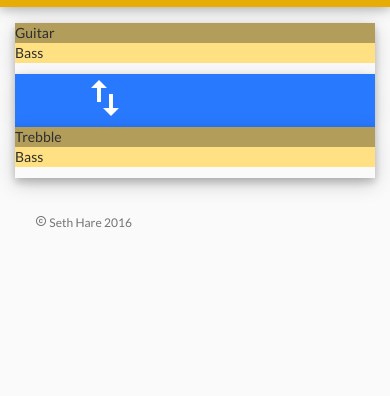
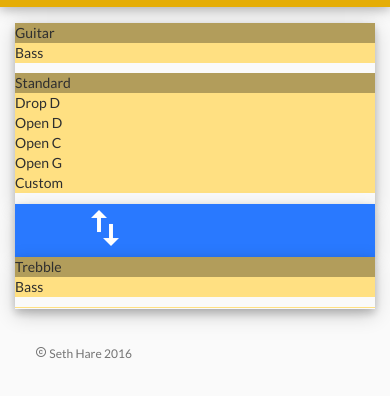
Before and after one commit to SethRAH/Guitar-tabs-translator, a plain HTML site: page guitar-tabs-translator.html in a window 390 px wide. Shown: the part 222-618 px from the top of the page. Drawn offline with nearby package versions, Linux system fonts and the light colour scheme.

Commit message:
Tuning Selection Added
- Added Tuning selection to tabs card

```diff
--- a/guitar-tabs-translator.html
+++ b/guitar-tabs-translator.html
@@ -42,7 +42,14 @@
                                         </li>
                                     </ul>
                                 </div>
-                                <div class="col-md-10 nopadding">
+                                <div class="col-md-2 block-color03 nopadding">
+                                    <ul data-ng-repeat="option in vm.firstCard.options" data-ng-show="vm.firstCard.selectedOption == option.name">
+                                        <li data-ng-repeat="secondOption in option.options" data-ng-class="{'bg-darken-03': option.selectedOption == secondOption.name}">
+                                            <a data-ng-click="vm.selectSecondaryOption(option,secondOption.name)">{{secondOption.name}}</a>
+                                        </li>
+                                    </ul>
+                                </div>
+                                <div class="col-md-8 nopadding">
 
                                 </div>
                             </div>
@@ -63,6 +70,13 @@
                                     <ul>
                                         <li data-ng-repeat="option in vm.secondCard.options" data-ng-class="{'bg-darken-03': vm.secondCard.selectedOption == option.name}">
                                             <a data-ng-click="vm.selectPrimaryOption(vm.secondCard,option.name)">{{option.name}}</a>
+                                        </li>
+                                    </ul>
+                                </div>
+                                <div class="col-md-2 block-color03 nopadding">
+                                    <ul data-ng-repeat="option in vm.secondCard.options" data-ng-show="vm.secondCard.selectedOption == option.name">
+                                        <li data-ng-repeat="secondOption in option.options" data-ng-class="{'bg-darken-03': option.selectedOption == secondOption.name}">
+                                            <a data-ng-click="vm.selectSecondaryOption(option,secondOption.name)">{{secondOption.name}}</a>
                                         </li>
                                     </ul>
                                 </div>
--- a/js/guitartabstranslatorController.js
+++ b/js/guitartabstranslatorController.js
@@ -9,10 +9,26 @@
         vm.firstCard = {
             "cardType": "tabsCard",
             "selectedOption": "Guitar",
-            "options": [
-                { "name": "Guitar"},
-                { "name": "Bass"}
-            ]
+            "options": [{
+                "name": "Guitar",
+                "selectedOption": "Standard",
+                "options": [
+                    { "name": "Standard" },
+                    { "name": "Drop D" },
+                    { "name": "Open D"},
+                    { "name": "Open C"},
+                    { "name": "Open G"},
+                    { "name": "Custom"}
+                ]
+            }, {
+                "name": "Bass",
+                "selectedOption": "Standard",
+                "options": [
+                    { "name": "Standard" },
+                    { "name": "Dropped D" },
+                    { "name": "Custom" }
+                ]
+            }]
         };
 
         vm.secondCard = {
@@ -28,6 +44,10 @@
             card["selectedOption"] = option;
         };
 
+        vm.selectSecondaryOption = function(primaryOption, secondaryOption){
+            primaryOption["selectedOption"] = secondaryOption;
+        }
+
         vm.switchCards = function(){
             var tempCard = vm.firstCard;
             vm.firstCard = vm.secondCard;
```
